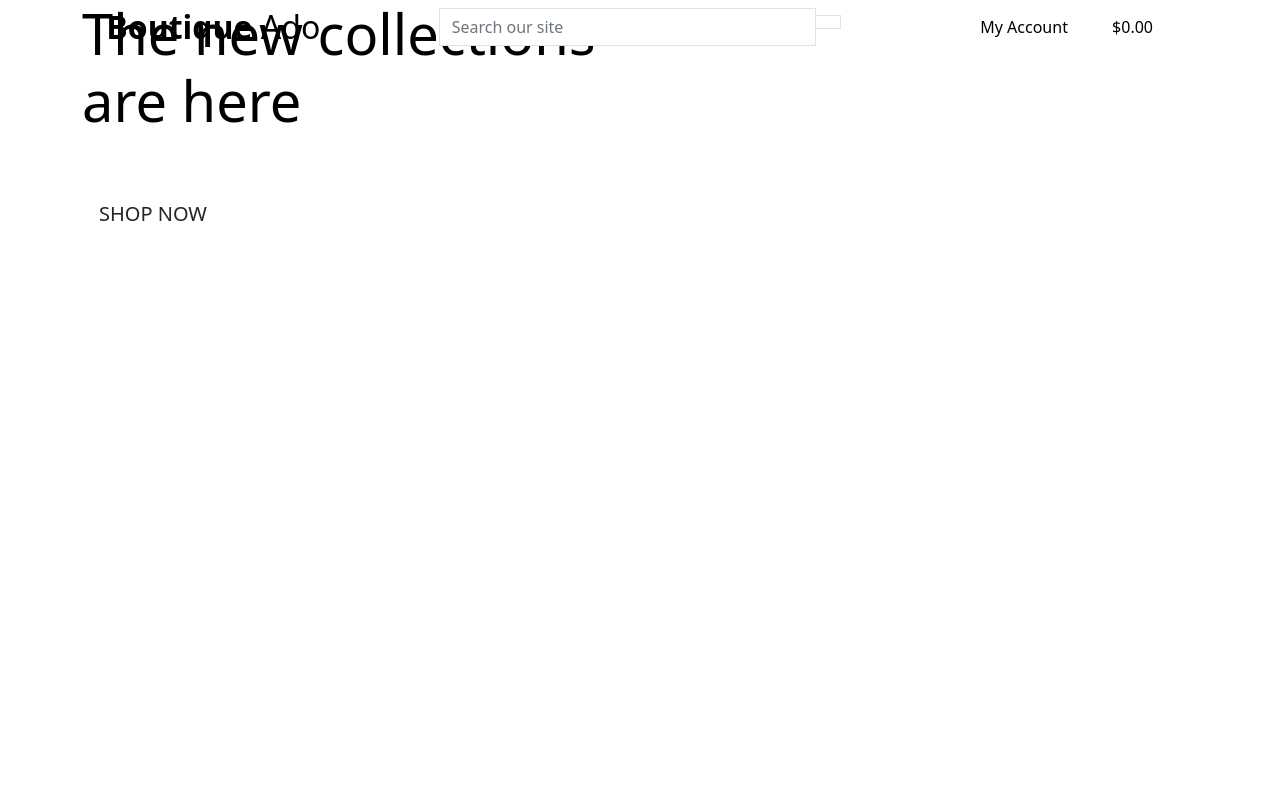
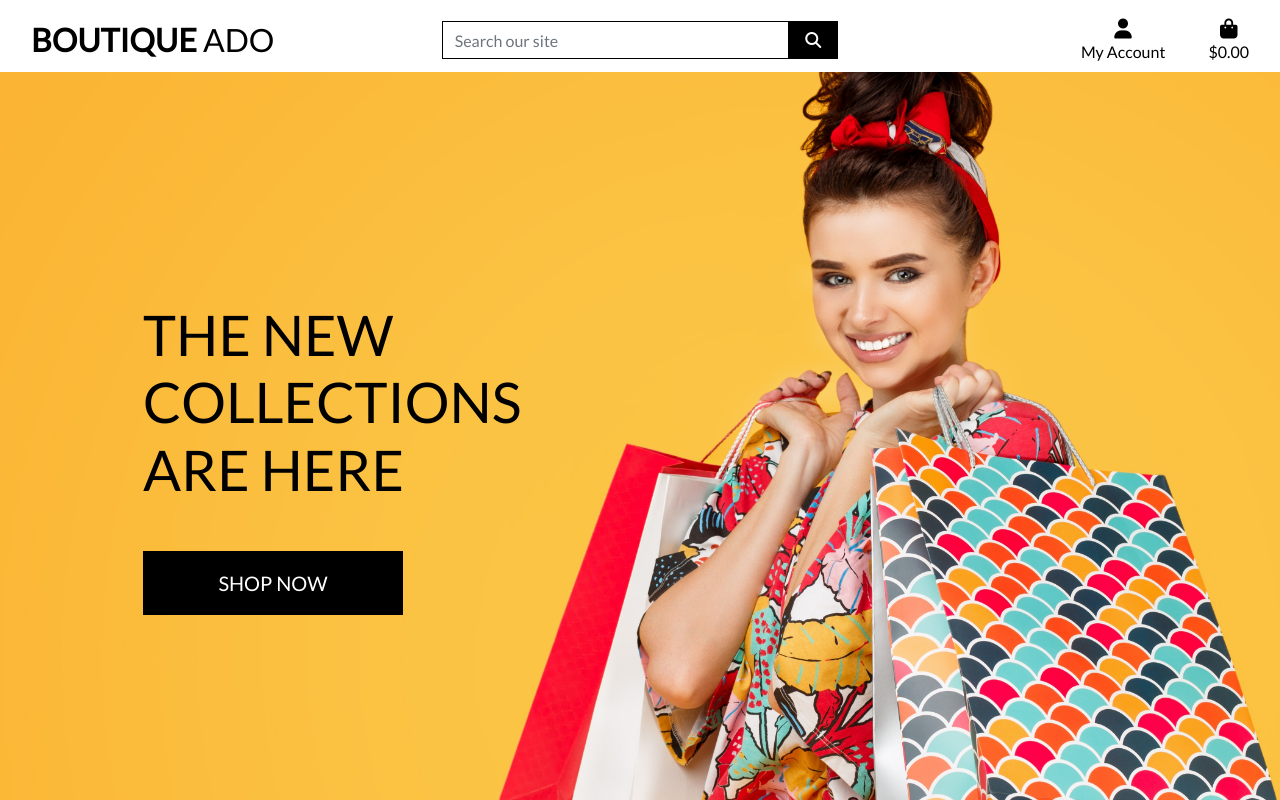
Before and after one commit to mitchdavenport88/boutique_ado, a Django app: page / in a window 1280 px wide. Run offline with Django 3.2, Linux system fonts and the light colour scheme; some libraries are stand-ins or nearby versions.

Commit message:
Complete home page header and css

```diff
--- a/boutique_ado/settings.py
+++ b/boutique_ado/settings.py
@@ -148,6 +148,10 @@ USE_TZ = True
 # https://docs.djangoproject.com/en/3.2/howto/static-files/
 
 STATIC_URL = '/static/'
+STATICFILES_DIRS = (os.path.join(BASE_DIR, 'static'),)
+
+MEDIA_URL = '/media/'
+MEDIA_ROOT = os.path.join(BASE_DIR, 'media')
 
 # Default primary key field type
 # https://docs.djangoproject.com/en/3.2/ref/settings/#default-auto-field
--- a/boutique_ado/urls.py
+++ b/boutique_ado/urls.py
@@ -15,9 +15,11 @@ Including another URLconf
 """
 from django.contrib import admin
 from django.urls import path, include
+from django.conf import settings
+from django.conf.urls.static import static
 
 urlpatterns = [
     path('admin/', admin.site.urls),
     path('accounts/', include('allauth.urls')),
     path('', include('home.urls')),
-]
+] + static(settings.MEDIA_URL, document_root=settings.MEDIA_ROOT)
--- a/home/templates/home/index.html
+++ b/home/templates/home/index.html
@@ -18,7 +18,7 @@
                 </h1>
                 <div class="my-5">
                     <h4>
-                        <a href="" class="shop-now btn btn-lg rounded-0 text-uppercase py-3">
+                        <a href="" class="shop-now-button btn btn-lg rounded-0 text-uppercase py-3">
                             Shop Now
                         </a>
                     </h4>
--- /dev/null
+++ b/static/css/base.css
@@ -0,0 +1,81 @@
+html {
+    height: 100%;
+}
+
+body {
+    background: url('/media/homepage_background_cropped.jpg') no-repeat center center fixed;
+    background-size: cover;
+    height: calc(100vh - 164px);
+    color: #555;
+    font-family: 'Lato';
+}
+
+/* from Bulma */
+.icon {
+    align-items: center;
+    display: inline-flex;
+    justify-content: center;
+    height: 1.5rem;
+    width: 1.5rem;
+}
+
+.logo-font {
+    text-transform: uppercase;
+}
+
+.main-logo-link {
+    width: fit-content;
+}
+
+.shop-now-button {
+    background: black;
+    color: white;
+    min-width: 260px;
+}
+
+.btn-black {
+    background: black;
+    color: white;
+}
+
+.shop-now-button:hover,
+.shop-now-button:active,
+.shop-now-button:focus,
+.btn-black:hover,
+.btn-black:active,
+.btn-black:focus {
+    background: #222;
+    color: white;
+}
+
+.text-black {
+    color: #000 !important;
+}
+
+.border-black {
+    border: 1px solid black !important;
+}
+
+/* -------------------------------- Media Queries */
+
+/* Slightly larger container on xl screens */
+@media (min-width: 1200px) {
+    .container {
+        max-width: 80%;
+    }
+}
+
+/* fixed top navbar only on medium and up */
+@media (min-width: 992px) {
+    .fixed-top-desktop-only {
+        position: fixed;
+        top: 0;
+        right: 0;
+        left: 0;
+        z-index: 1030;
+    }
+
+    .header-container {
+        padding-top: 164px;
+    }
+}
--- a/templates/base.html
+++ b/templates/base.html
@@ -12,13 +12,18 @@
     {% block extra_meta %}{% endblock %}
 
     {% block corecss %}
-        <link href="https://cdn.jsdelivr.net/npm/bootstrap@5.1.0/dist/css/bootstrap.min.css" rel="stylesheet" integrity="sha384-KyZXEAg3QhqLMpG8r+8fhAXLRk2vvoC2f3B09zVXn8CA5QIVfZOJ3BCsw2P0p/We" crossorigin="anonymous">
+        <link rel="stylesheet" href="https://stackpath.bootstrapcdn.com/bootstrap/4.4.1/css/bootstrap.min.css" integrity="sha384-Vkoo8x4CGsO3+Hhxv8T/Q5PaXtkKtu6ug5TOeNV6gBiFeWPGFN9MuhOf23Q9Ifjh" crossorigin="anonymous">
+        <link rel="stylesheet" href="https://fonts.googleapis.com/css2?family=Lato&display=swap">
+        <link rel="stylesheet" href="{% static 'css/base.css' %}">
     {% endblock %}
 
     {% block extra_css %}{% endblock %}
 
     {% block corejs %}
-        <script src="https://cdn.jsdelivr.net/npm/bootstrap@5.1.0/dist/js/bootstrap.bundle.min.js" integrity="sha384-U1DAWAznBHeqEIlVSCgzq+c9gqGAJn5c/t99JyeKa9xxaYpSvHU5awsuZVVFIhvj" crossorigin="anonymous"></script>
+        <script src="https://kit.fontawesome.com/408148ab70.js" crossorigin="anonymous"></script>
+        <script src="https://code.jquery.com/jquery-3.4.1.slim.min.js" integrity="sha384-J6qa4849blE2+poT4WnyKhv5vZF5SrPo0iEjwBvKU7imGFAV0wwj1yYfoRSJoZ+n" crossorigin="anonymous"></script>
+        <script src="https://cdn.jsdelivr.net/npm/popper.js@1.16.0/dist/umd/popper.min.js" integrity="sha384-Q6E9RHvbIyZFJoft+2mJbHaEWldlvI9IOYy5n3zV9zzTtmI3UksdQRVvoxMfooAo" crossorigin="anonymous"></script>
+        <script src="https://stackpath.bootstrapcdn.com/bootstrap/4.4.1/js/bootstrap.min.js" integrity="sha384-wfSDF2E50Y2D1uUdj0O3uMBJnjuUD4Ih7YwaYd1iqfktj0Uod8GCExl3Og8ifwB6" crossorigin="anonymous"></script>
     {% endblock %}
 
     {% block extra_js %}{% endblock %}
@@ -28,7 +33,7 @@
 
 <body>
     <header class="container-fluid fixed-top">
-        <div class="row">
+        <div id="topnav" class="row bg-white pt-lg-2 d-none d-lg-flex">
             <!-- logo -->
             <div class="col-12 col-lg-4 my-auto py-1 py-lg-0 text-center text-lg-left">
                 <a href="{% url 'home' %}" class="nav-link main-logo-link">
```
Also changed, not shown: media/homepage_background_cropped.jpg (added).
